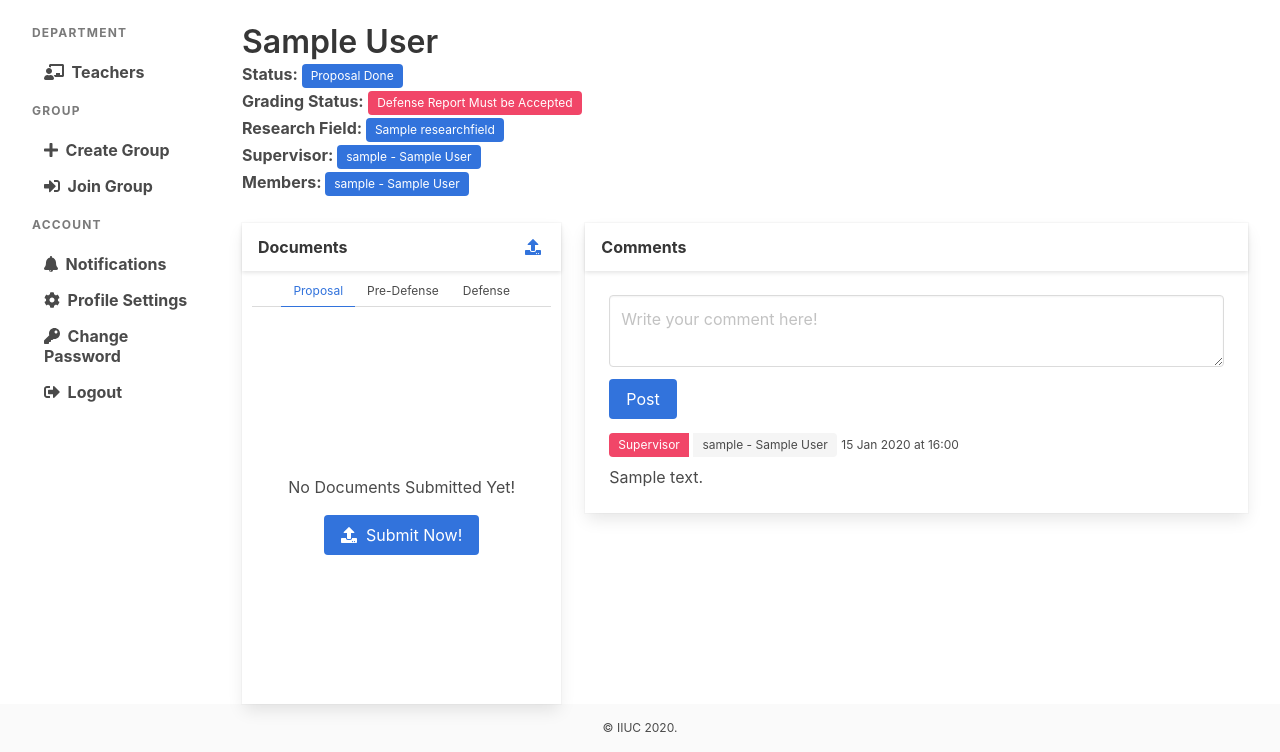
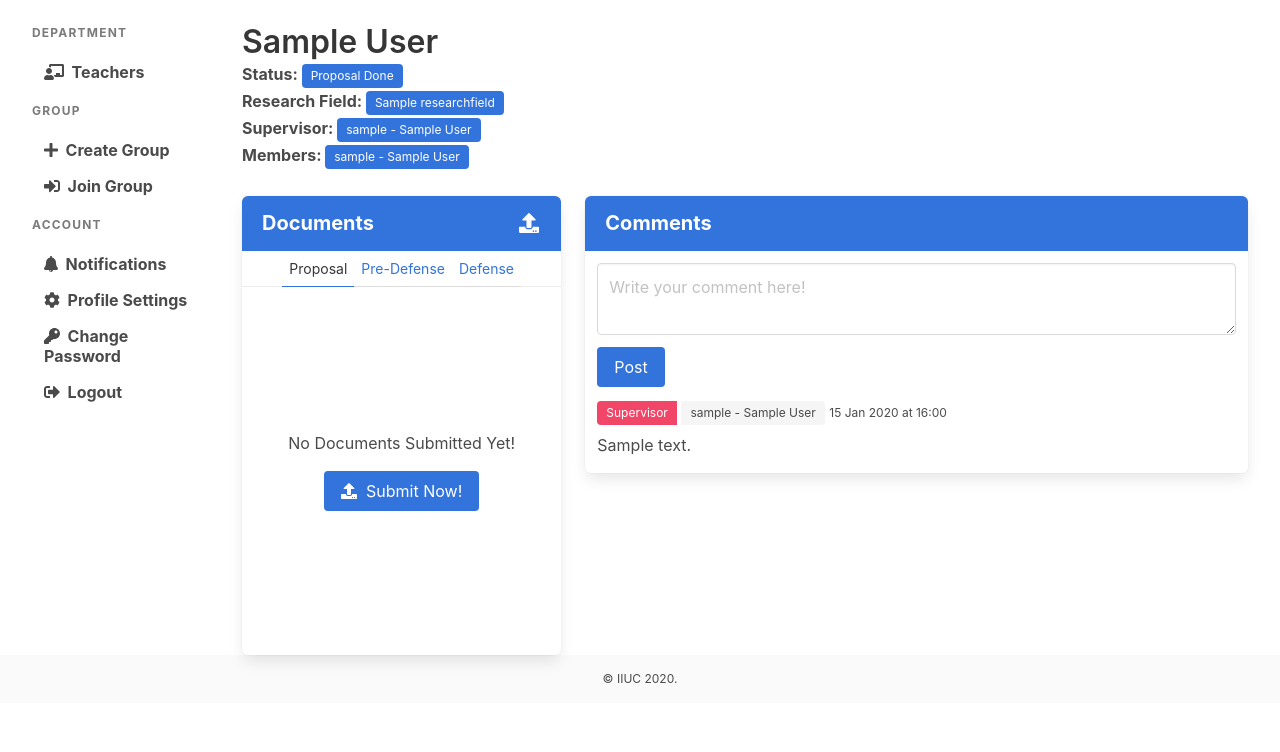
Before and after one commit to shakib609/thesis-review-system, a Django app: template templates/thesis/document_list.html in a window 1280 px wide. Shown: the part 54-806 px from the top of the page. After the commit the page ends 737 px from the top, so only its background shows below. Run offline with Django 3.2, Linux system fonts and the light colour scheme; tables that the repository leaves empty hold one stand-in row (values such as "Sample post"); the template is opened without the code that fills it: values that come from a table or form of the project are taken from there, most other values are stand-ins (such as "Sample title", 1, 10 or a date in 2020); parts of the project's set-up code (start-up, migrations or seed data) failed here and were passed over.

Commit message:
Updated styling for dashboard

```diff
--- a/templates/base/thesis_dashboard_base.html
+++ b/templates/base/thesis_dashboard_base.html
@@ -127,6 +127,7 @@
                               </span>
                           </span>
                           <br/>
+                          {% if user.is_teacher %}
                             <span class="group-details-text-container">
                               <b>Grading Status:</b>
                               {% if graded %}
@@ -135,8 +136,8 @@
                                 </span>
                               {% else %}
                                 {% if studentgroup.status == 'Defense Done' %}
-                              <a href="{% url 'thesis:grading_students' studentgroup.md5hash %}" class="tag is-link">
-                                Submit Marks
+                                <a href="{% url 'thesis:grading_students' studentgroup.md5hash %}" class="tag is-danger">
+                                  Ready for grading
                                 </a>
                                 {% else %}
                                 <span class="tag is-danger">
@@ -146,6 +147,7 @@
                               {% endif %}
                             </span>
                             <br>
+                          {% endif %}
                           <span class="group-details-text-container">
                             <b>Research Field: </b>
                               {% if studentgroup.field %}
--- a/templates/include/comment_item.html
+++ b/templates/include/comment_item.html
@@ -1,4 +1,4 @@
-<div class="comment">
+<div class="comment px-3">
     <div class="tags has-addons" style="display:inline-block;margin-bottom:0;">
         {% if comment.user.is_teacher %}
             <span class="tag is-danger">
--- a/templates/include/document_list_tab.html
+++ b/templates/include/document_list_tab.html
@@ -3,7 +3,7 @@
 <div id="{{ container_id }}" class="content-tab" style="{{ style }}">
     {% if documents %}
         {% for d in documents %}
-        <div class="columns is-mobile">
+        <div class="columns is-mobile panel-block">
             <div class="column is-7 has-text-small">
                 {{ d.filename }} {% if d.is_accepted %}<span title="Accepted" class="fas fa-check-circle has-text-success"></span>{% endif %}
                 <br>
--- a/templates/thesis/document_list.html
+++ b/templates/thesis/document_list.html
@@ -17,69 +17,60 @@
 
 {% block dashboard_content %}
     <div class="column is-12-mobile is-5-desktop is-4-widescreen">
-        <div class="card">
-            <header class="card-header">
-                <p class="card-header-title">Documents</p>
+        <section class="panel is-link">
+            <p class="panel-heading is-flex" style="justify-content:space-between;">
+                <span>Documents</span>
                 {% if not user.is_teacher %}
-                <a href="{% url 'thesis:document_upload' %}" class="card-header-icon">
-                    <span class="icon"><i class="fas fa-upload"></i></span>
+                    <a href="{% url 'thesis:document_upload' %}" class="icon has-text-white">
+                        <i class="fas fa-upload"></i>
                     </a>
                 {% endif %}
-            </header>
-            <div class="card-content" style="padding: 5px 10px;">
-                <div class="tabs is-centered is-small">
-                    <ul>
-                        <li class="tab is-active" onclick="openTab(event,'proposal_documents')"><a>Proposal</a></li>
-                        <li class="tab" onclick="openTab(event,'pre_defense_documents')"><a>Pre-Defense</a></li>
-                        <li class="tab" onclick="openTab(event,'defense_documents')"><a>Defense</a></li>
-                    </ul>
-                </div>
+            </p>
+            <p class="panel-tabs">
+                <a class="is-active" onclick="openTab(event,'proposal_documents')">Proposal</a>
+                <a onclick="openTab(event,'pre_defense_documents')">Pre-Defense</a>
+                <a onclick="openTab(event,'defense_documents')">Defense</a>
+            </p>
 
             {% include "include/document_list_tab.html" with studentgroup=studentgroup container_id="proposal_documents" documents=proposal_documents %}
 
             {% include "include/document_list_tab.html" with studentgroup=studentgroup container_id="pre_defense_documents" documents=pre_defense_documents style="display:none;" %}
 
             {% include "include/document_list_tab.html" with studentgroup=studentgroup container_id="defense_documents" documents=defense_documents style="display:none;" %}
+        </section>
+    </div>
 
-            </div>
-        </div>
-    </div>
     <div class="column">
-        <div class="card is-hidden" id="document-viewer">
-            <header class="card-header">
-                <p class="card-header-title">
-                    Document Viewer
+
+        {% comment %} Document Viewer {% endcomment %}
+        <section class="panel is-hidden mt-4" id="document-viewer">
+            <p class="panel-heading is-flex" style="justify-content:space-between;">
+                <span>Documents</span>
+                <a class="icon has-text-dark" id="document-viewer-close">
+                    <i class="fas fa-times"></i>
+                </a>
             </p>
-                <a class="card-header-icon" id="document-viewer-close">
-                    <span class="icon">
-                        <i class="fas fa-times"></i>
-                    </span>
-                </a>
-            </header>
-            <div class="card-content">
+            <div class="panel-body">
                 <div class="content">
                     <iframe id="iframe"
                     src=""
                     frameborder="0" width="100%" height="500"></iframe>
                 </div>
             </div>
-        </div>
-        <div class="card">
-            <header class="card-header">
-                <p class="card-header-title">
+        </section>
+
+        <section class="panel is-link pb-4">
+            <p class="panel-heading">
                 Comments
             </p>
-            </header>
-            <div class="card-content">
-                <div class="content">
             {% if not user.is_teacher or user == studentgroup.teacher or user == studentgroup.internal or user == studentgroup.external %}
-                    <form
+                <form class="px-3 pt-3" method="post"
                 {% if user.is_teacher %}
                     action="{% url 'thesis:comment_create_teacher' studentgroup.md5hash %}"
                 {% else %}
                     action="{% url 'thesis:comment_create' %}"
                 {% endif %}
-                    method="post">
+                >
                     <div class="field">
                         <div class="control">
                             <textarea name="content"
@@ -106,12 +97,13 @@
                         {% include "include/comment_item.html" with comment=comment user=user studentgroup=studentgroup %}
                     {% endif %}
                 {% endfor %}
+            {% else %}
+                <p class="panel-body">
+
+                </p>
             {% endif %}
+        </section>
     </div>
-            </div>
-        </div>
-    </div>
-
 {% endblock dashboard_content %}
 
 {% block extra_js %}
@@ -150,7 +142,7 @@
             for (i = 0; i < x.length; i++) {
                 x[i].style.display = "none";
             }
-            tablinks = document.getElementsByClassName("tab");
+            tablinks = document.querySelectorAll(".panel-tabs > a");
             for (i = 0; i < x.length; i++) {
                 tablinks[i].classList.remove('is-active');
             }
```
Lines whose indentation alone changed are shown as unchanged.
